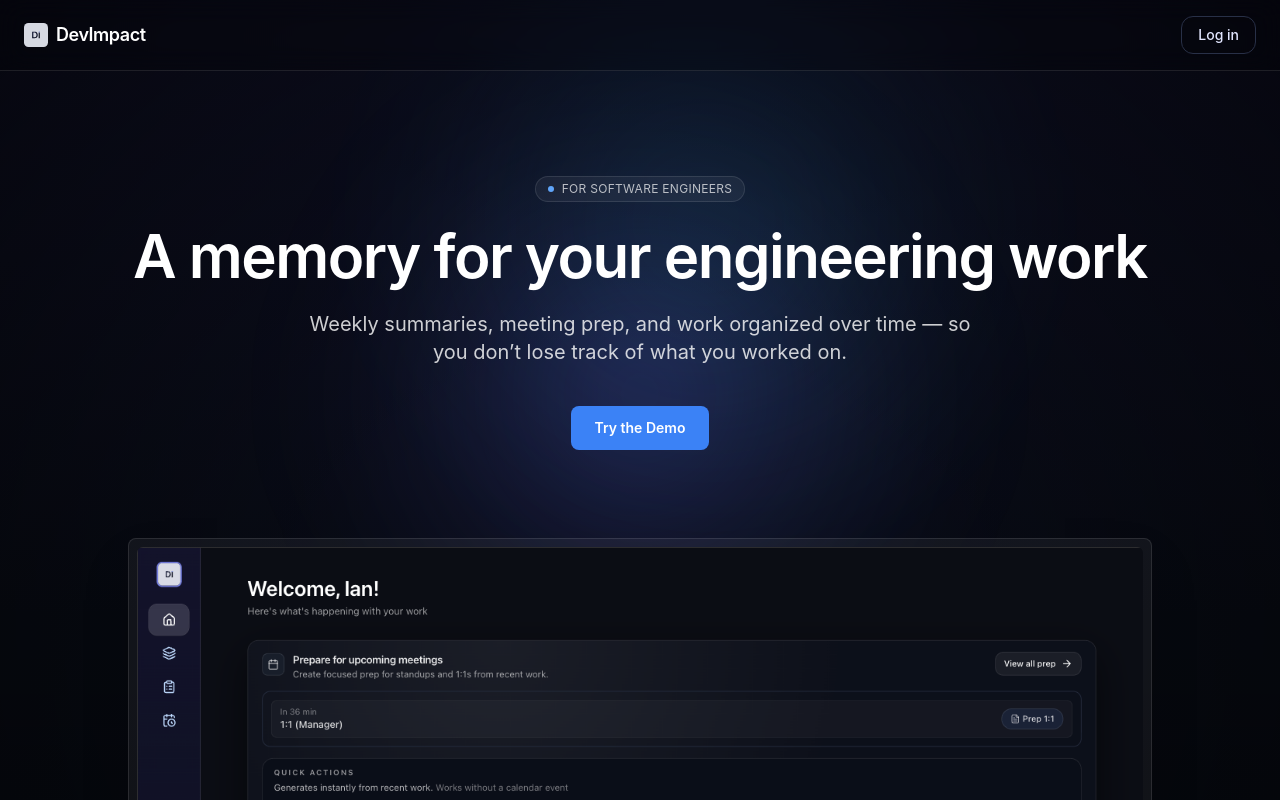
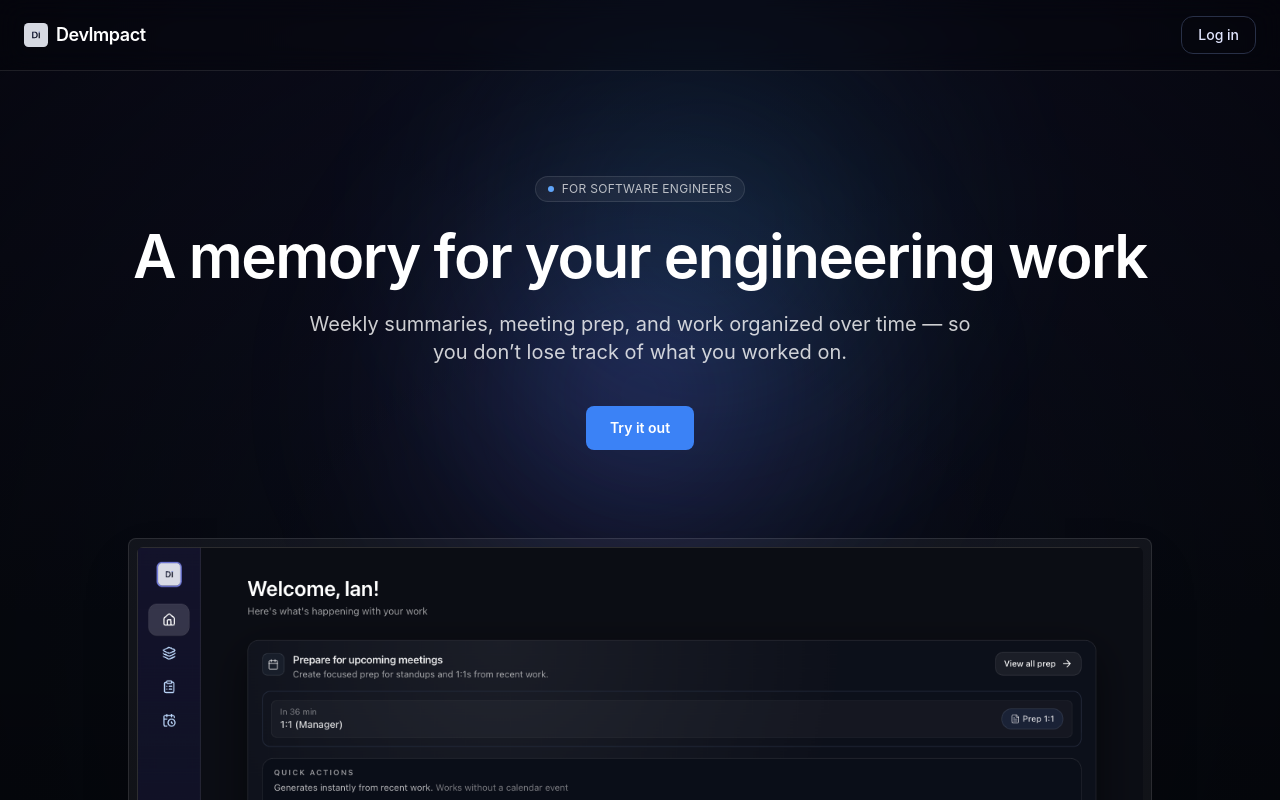
Before and after one commit to devimpact-app/devimpact, a Next.js app: page / in a window 1280 px wide. Shown: the top 800 px of the page. Built offline with nearby package versions, Linux system fonts and the light colour scheme; no server answers.

Commit message:
Change button copy

```diff
--- a/components/landing/Hero.tsx
+++ b/components/landing/Hero.tsx
@@ -60,7 +60,7 @@
               hover:bg-blue-400 transition
             "
           >
-            Try the Demo
+            Try it out
           </a>
         </div>
 
```
